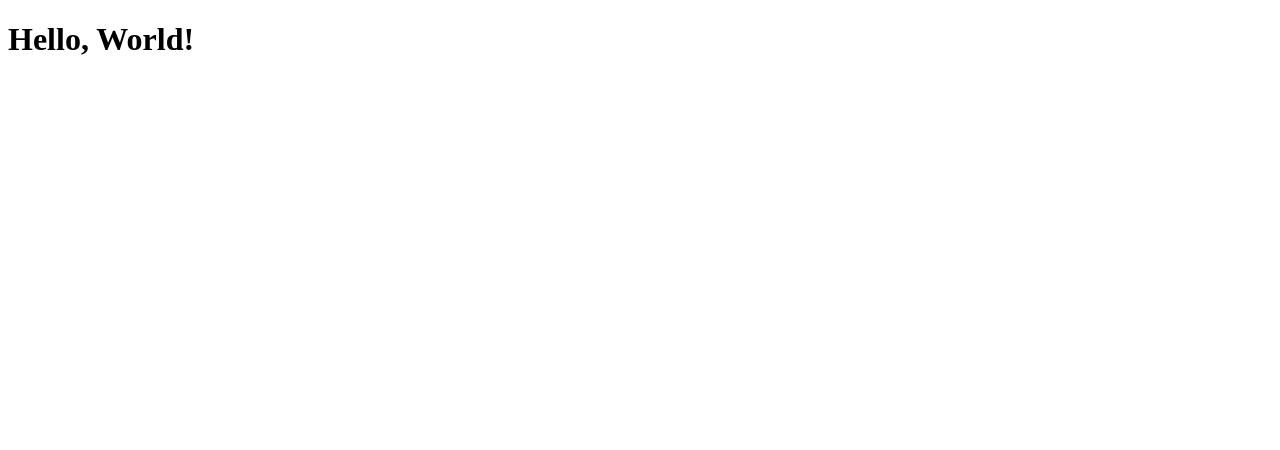
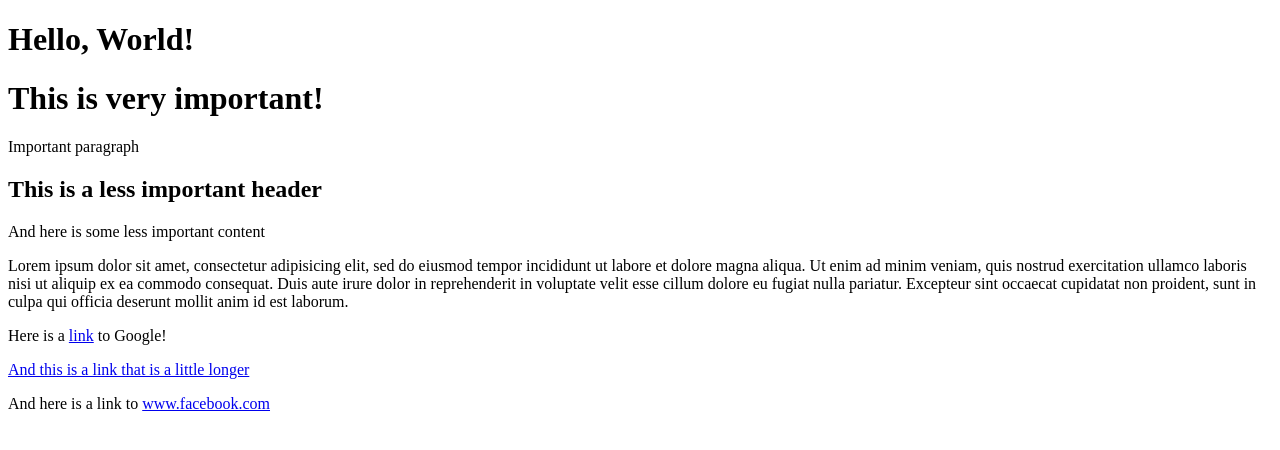
Before and after one commit to Marioshg/Personal_Projects, a plain HTML site: page HTMLPage1.html in a window 1280 px wide. Drawn offline with Linux system fonts and the light colour scheme.

Commit message:
this_is_first_steps_website

```diff
--- a/HTMLPage1.html
+++ b/HTMLPage1.html
@@ -5,5 +5,35 @@
 </head>
 <body>
     <h1>Hello, World!</h1>
+    <!-- This is the main header -->
+        <h1>This is very important!</h1>
+    <!--
+This is some content that might be associated with the
+important stuff
+-->
+<p>Important paragraph</p>
+<h2>This is a less important header</h2>
+<p>And here is some less important content</p>
+    <p>Lorem ipsum dolor sit amet, consectetur adipisicing elit, sed do eiusmod
+        tempor incididunt ut labore et dolore magna aliqua. Ut enim ad minim
+        veniam, quis nostrud exercitation ullamco laboris nisi ut aliquip ex ea
+        commodo consequat. Duis aute irure dolor in reprehenderit in voluptate
+        velit esse cillum dolore eu fugiat nulla pariatur. Excepteur sint
+        occaecat cupidatat non proident, sunt in culpa qui officia deserunt
+        mollit anim id est laborum.</p>
+<!--
+the href attribute tells us where to go when the anchor element
+is clicked
+-->
+<p>Here is a <a href="http://www.google.com">link</a> to Google!</p>
+<p>
+    <a href="http://www.example.com">
+    And this is a link that is a little longer
+    </a>
+    </p>
+    <p>
+    And here is a link to
+    <a href="http://www.facebook.com">www.facebook.com</a>
+</p>
 </body>
 </html>
```
